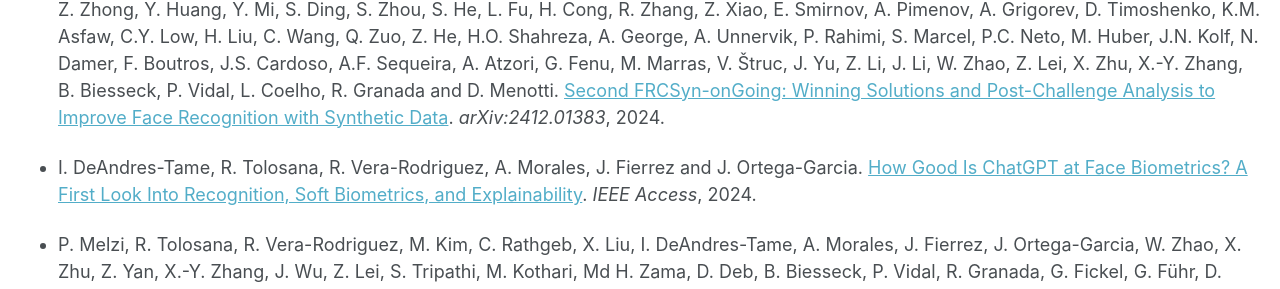
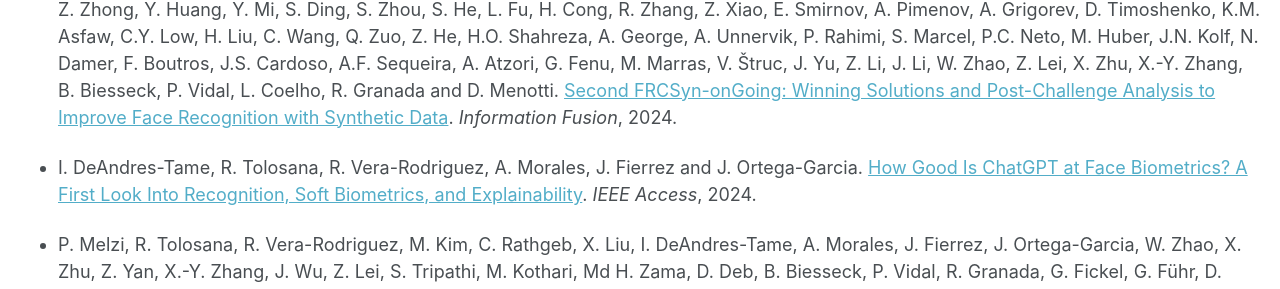
Before and after one commit to catedraeniauam/catedraeniauam.github.io, a Jekyll site: the page built from _pages/publications.md, in a window 1280 px wide and 900 px high. Shown: the part 345-634 px from the top of the window. Built offline with Jekyll 4.4.1, drawn with Linux system fonts in a browser that asks for light colours.

Commit message:
Otro cambio mas

```diff
--- a/_pages/publications.md
+++ b/_pages/publications.md
@@ -10,7 +10,7 @@ Journal Articles
 
 - D. DeAlcala, A. Morales, J. Fierrez, G. Mancera, R. Tolosana and J. Ortega-Garcia. <a href="https://arxiv.org/abs/2402.09225" target="_blank">Is my Data in your AI Model? Membership Inference Test with Application to Face Images</a>. *arXiv:2402.09225*, 2024.
 
-- I. DeAndres-Tame, R. Tolosana, P. Melzi, R. Vera-Rodriguez, M. Kim, C. Rathgeb, X. Liu, L.F. Gomez, A. Morales, J. Fierrez, J. Ortega-Garcia, Z. Zhong, Y. Huang, Y. Mi, S. Ding, S. Zhou, S. He, L. Fu, H. Cong, R. Zhang, Z. Xiao, E. Smirnov, A. Pimenov, A. Grigorev, D. Timoshenko, K.M. Asfaw, C.Y. Low, H. Liu, C. Wang, Q. Zuo, Z. He, H.O. Shahreza, A. George, A. Unnervik, P. Rahimi, S. Marcel, P.C. Neto, M. Huber, J.N. Kolf, N. Damer, F. Boutros, J.S. Cardoso, A.F. Sequeira, A. Atzori, G. Fenu, M. Marras, V. Štruc, J. Yu, Z. Li, J. Li, W. Zhao, Z. Lei, X. Zhu, X.-Y. Zhang, B. Biesseck, P. Vidal, L. Coelho, R. Granada and D. Menotti. <a href="https://doi.org/10.1016/j.inffus.2025.103099" target="_blank">Second FRCSyn-onGoing: Winning Solutions and Post-Challenge Analysis to Improve Face Recognition with Synthetic Data</a>. *arXiv:2412.01383*, 2024.
+- I. DeAndres-Tame, R. Tolosana, P. Melzi, R. Vera-Rodriguez, M. Kim, C. Rathgeb, X. Liu, L.F. Gomez, A. Morales, J. Fierrez, J. Ortega-Garcia, Z. Zhong, Y. Huang, Y. Mi, S. Ding, S. Zhou, S. He, L. Fu, H. Cong, R. Zhang, Z. Xiao, E. Smirnov, A. Pimenov, A. Grigorev, D. Timoshenko, K.M. Asfaw, C.Y. Low, H. Liu, C. Wang, Q. Zuo, Z. He, H.O. Shahreza, A. George, A. Unnervik, P. Rahimi, S. Marcel, P.C. Neto, M. Huber, J.N. Kolf, N. Damer, F. Boutros, J.S. Cardoso, A.F. Sequeira, A. Atzori, G. Fenu, M. Marras, V. Štruc, J. Yu, Z. Li, J. Li, W. Zhao, Z. Lei, X. Zhu, X.-Y. Zhang, B. Biesseck, P. Vidal, L. Coelho, R. Granada and D. Menotti. <a href="https://doi.org/10.1016/j.inffus.2025.103099" target="_blank">Second FRCSyn-onGoing: Winning Solutions and Post-Challenge Analysis to Improve Face Recognition with Synthetic Data</a>. *Information Fusion*, 2024.
 
 - I. DeAndres-Tame, R. Tolosana, R. Vera-Rodriguez, A. Morales, J. Fierrez and J. Ortega-Garcia. <a href="https://ieeexplore.ieee.org/abstract/document/10445251" target="_blank">How Good Is ChatGPT at Face Biometrics? A First Look Into Recognition, Soft Biometrics, and Explainability</a>. *IEEE Access*, 2024.
 
```
